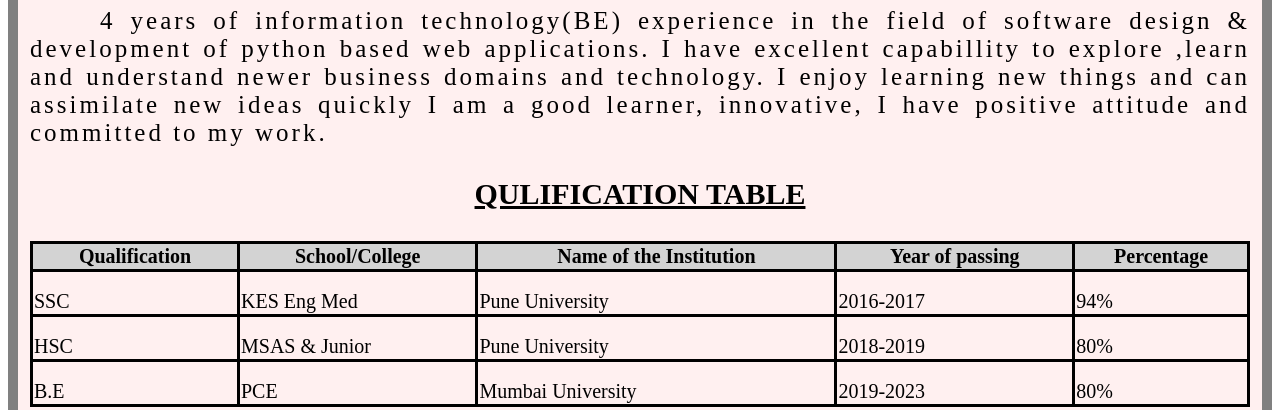
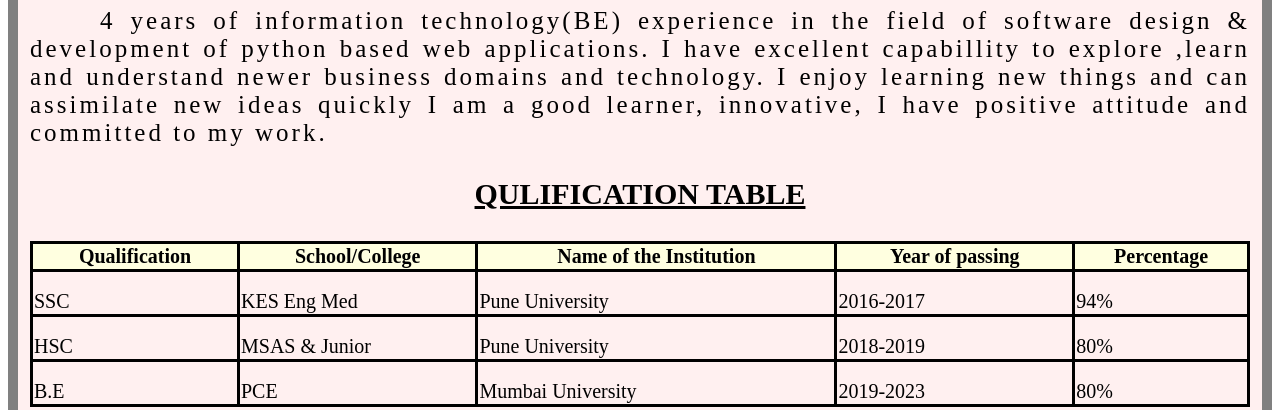
Before and after one commit to amishagawand12/exp2cvcss, a plain HTML site: page index.html in a window 1280 px wide. In both pictures the pointer is over the element 640 px from the left and 646 px from the top of the page. Shown: the part 390-800 px from the top of the page. Drawn offline with Linux system fonts and the light colour scheme.

Commit message:
Update index.html

```diff
--- a/index.html
+++ b/index.html
@@ -26,7 +26,7 @@ td {
   height: 40px;
   vertical-align: bottom;
 }
-tr:hover {background-color: LightGray ;}
+tr:hover {background-color: LightYellow ;}
 
 div {
   background-color: hsla(0, 100%, 90%, 0.3);
```
